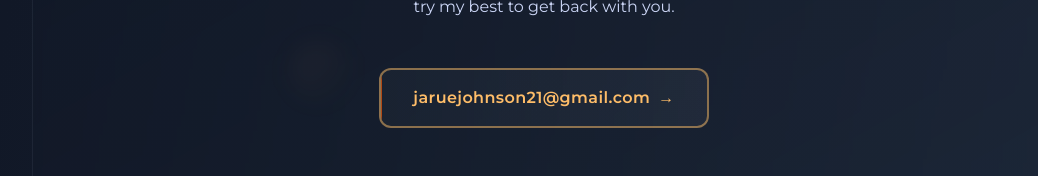
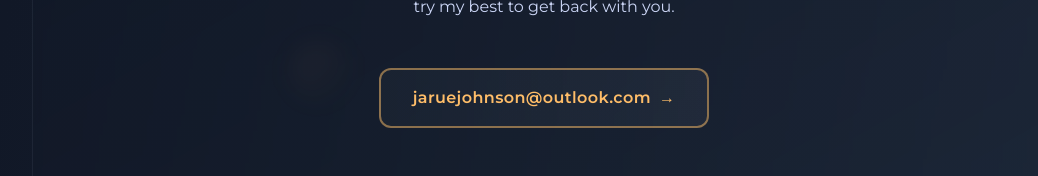
Before and after one commit to jaRue1/jaruejohnson.com, a Next.js app: page / in a window 1280 px wide. Shown: the part 5728-5904 px from the top of the page, without its empty margins (96-1134 px from the left). Built offline with nearby package versions, Linux system fonts and the light colour scheme.

Commit message:
microsoft

```diff
--- a/components/Contact.tsx
+++ b/components/Contact.tsx
@@ -63,7 +63,7 @@ function Contact() {
               className="mt-4"
             >
               <motion.a
-                href="mailto:jaruejohnson21@gmail.com"
+                href="mailto:jaruejohnson@outlook.com"
                 whileHover={{
                   scale: 1.05,
                   y: -2,
@@ -78,7 +78,7 @@ function Contact() {
 
                   {/* Button content */}
                   <span className="relative z-10 flex items-center justify-center">
-                    jaruejohnson21@gmail.com
+                    jaruejohnson@outlook.com
                     <motion.span
                       className="ml-2 group-hover:translate-x-1 transition-transform duration-300"
                       initial={{ x: 0 }}
```
